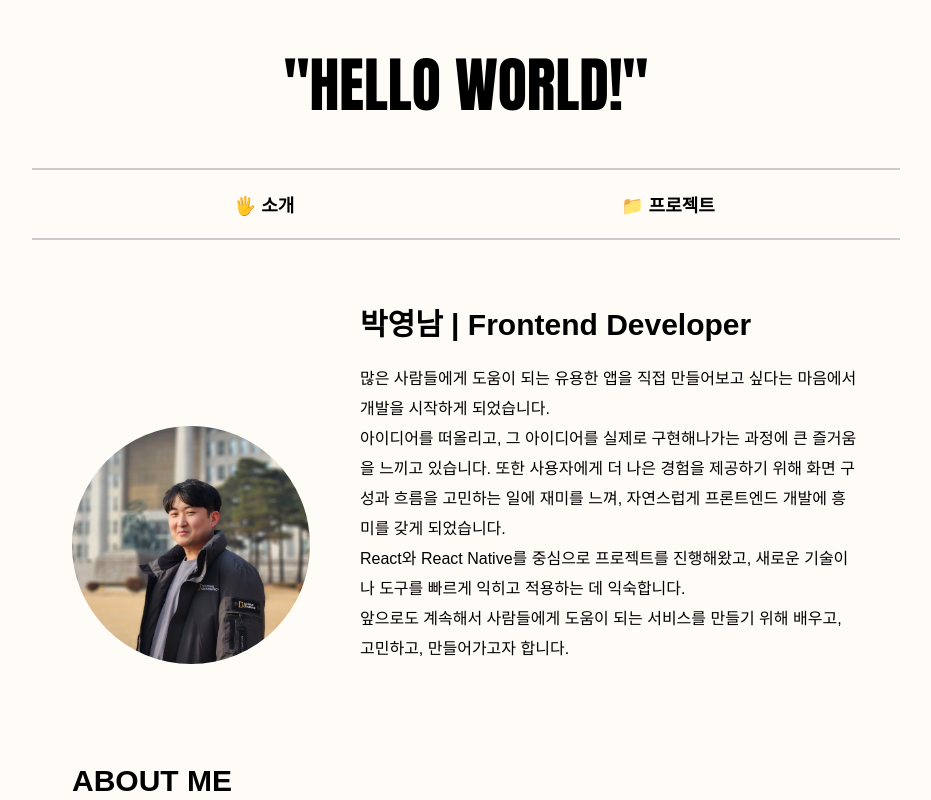
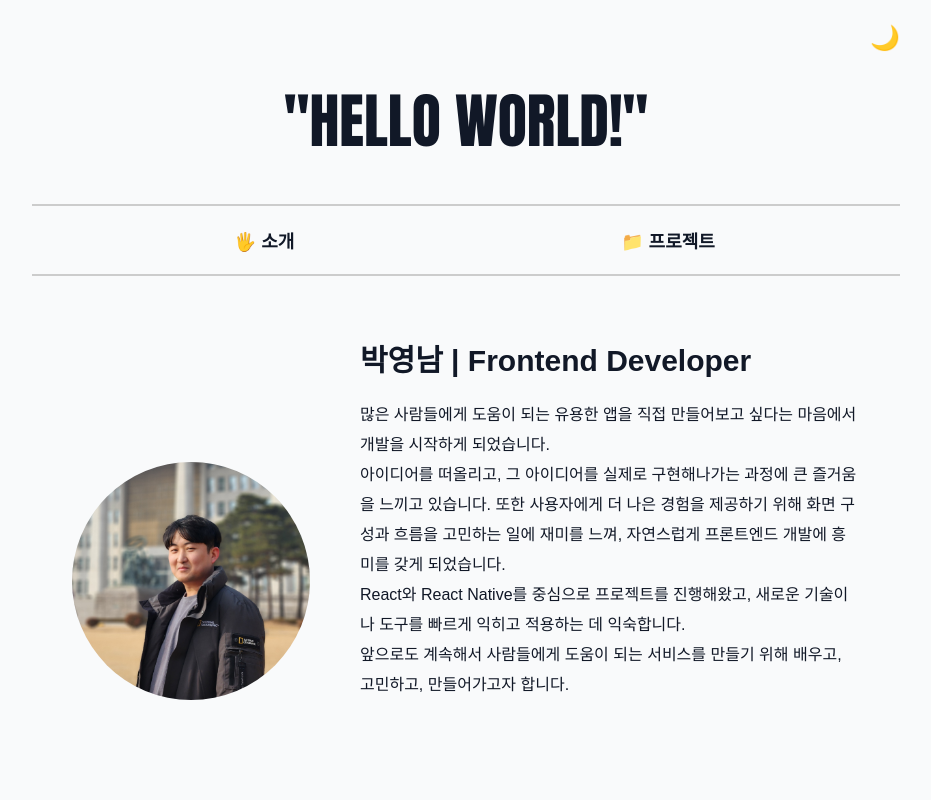
Before and after one commit to FreshSangchoo/blog, a React (Vite) app in the folder frontend/: page /introduce in a window 1280 px wide. Shown: the top 800 px of the page, without its empty margins (174-1105 px from the left). Built offline with nearby package versions, Linux system fonts and the light colour scheme; a small style sheet from the web is missing.

Commit message:
[feat] Create Dark/Light mode

```diff
--- a/frontend/src/App.css
+++ b/frontend/src/App.css
@@ -8,7 +8,56 @@ html {
   min-height: 100vh;
   margin: 0;
   padding: 0;
-  background-color: rgb(255, 252, 247);
+  transition: background-color 0.2s ease, color 0.2s ease;
+}
+
+/* Light Mode */
+:root {
+  --bg: rgb(249, 250, 251);
+  --surface: rgb(255, 255, 255);
+  --text: rgb(17, 24, 39);
+  --text-secondary: rgb(107, 114, 128);
+  --border: rgb(229, 231, 235);
+  --accent: rgb(37, 99, 235);
+  --accent-hover: rgb(30, 64, 175);
+  --error: rgb(220, 38, 38);
+  --success: rgb(22, 163, 74);
+  --radius: 10px;
+  --shadow: 0 4px 16px rgba(0, 0, 0, 0.05);
+}
+
+/* Dark mode */
+:root[data-theme="dark"] {
+  --bg: rgb(15, 23, 42);
+  --surface: rgb(30, 41, 59);
+  --text: rgb(241, 245, 249);
+  --text-secondary: rgb(148, 163, 184);
+  --border: rgb(51, 65, 85);
+  --accent: rgb(96, 165, 250);
+  --accent-hover: rgb(59, 130, 246);
+  --error: rgb(248, 113, 113);
+  --success: rgb(74, 222, 128);
+  --shadow: 0 4px 16px rgba(0, 0, 0, 0.25);
+}
+
+@media (prefers-color-scheme: dark) {
+  :root:not([data-theme="light"]) {
+    --bg: rgb(15, 23, 42);
+    --surface: rgb(30, 41, 59);
+    --text: rgb(241, 245, 249);
+    --text-secondary: rgb(148, 163, 184);
+    --border: rgb(51, 65, 85);
+    --accent: rgb(96, 165, 250);
+    --accent-hover: rgb(59, 130, 246);
+    --error: rgb(248, 113, 113);
+    --success: rgb(74, 222, 128);
+    --shadow: 0 4px 16px rgba(0, 0, 0, 0.25);
+  }
+}
+
+body {
+  background-color: var(--bg);
+  color: var(--text);
 }
 
 #root {
@@ -17,7 +66,7 @@ html {
 }
 
 button {
-  background-color: dodgerblue;
+  background-color: var(--accent);
   border: 1px solid transparent;
   border-radius: 6px;
   color: white;
@@ -29,4 +78,10 @@ button {
   padding: 0px 12px 0px 12px;
   text-align: center;
   vertical-align: top;
+  transition: background-color 0.2s ease, transform 0.1s ease;
 }
+
+button:disabled {
+  opacity: 0.6;
+  cursor: not-allowed;
+}
--- a/frontend/src/App.tsx
+++ b/frontend/src/App.tsx
@@ -8,8 +8,14 @@ import EditPost from "./components/post/EditPost";
 import PostList from "./components/post/PostList";
 import Project from "./components/project/Project";
 import ProjectDetail from "./components/project/ProjectDetail";
+import { useEffect } from "react";
+import { initTheme } from "@/utils/theme";
 
 function App() {
+  useEffect(() => {
+    initTheme();
+  }, []);
+
   return (
     <BrowserRouter>
       <Routes>
--- a/frontend/src/components/Header.tsx
+++ b/frontend/src/components/Header.tsx
@@ -1,11 +1,39 @@
+import TextButton from "@/components/TextButton";
 import "@/css/Header.css";
+import {
+  getStoredTheme,
+  getSystemPrefersDark,
+  toggleTheme,
+} from "@/utils/theme";
+import { useState } from "react";
 import { useNavigate } from "react-router-dom";
 
 function Header() {
   const navigate = useNavigate();
+  const [isDark, setIsDark] = useState<boolean>(() => {
+    const stored = getStoredTheme();
+    return stored ? stored === "dark" : getSystemPrefersDark();
+  });
+
+  const changeMode = () => {
+    const next = toggleTheme();
+    setIsDark(next === "dark");
+  };
+
   return (
-    <div className="header-container" onClick={() => navigate("/")}>
-      "HELLO WORLD!"
+    <div className="header-container">
+      <div className="header-button-container">
+        <TextButton
+          text={`${isDark ? "☀️" : "🌙"}`}
+          onClick={changeMode}
+          bold
+          size={24}
+          title={isDark ? "라이트 모드" : "다크 모드"}
+        />
+      </div>
+      <div className="header-signboard-container" onClick={() => navigate("/")}>
+        "HELLO WORLD!"
+      </div>
     </div>
   );
 }
--- /dev/null
+++ b/frontend/src/components/TextButton.tsx
@@ -0,0 +1,39 @@
+import "@/css/TextButton.css";
+
+interface TextButtonProps {
+  text: string;
+  onClick?: () => void;
+  underline?: boolean;
+  bold?: boolean;
+  size?: number;
+  color?: "primary" | "secondary" | "accent";
+  className?: string;
+  title?: string;
+}
+
+function TextButton({
+  text,
+  onClick,
+  underline,
+  bold,
+  size = 16,
+  color = "primary",
+  className = "",
+  title,
+}: TextButtonProps) {
+  return (
+    <button
+      className={`text-button ${color}
+      ${underline ? "underline" : ""}
+      ${bold ? "bold" : ""}
+      ${className}`}
+      style={size ? { fontSize: `${size}px` } : {}}
+      onClick={onClick}
+      title={title}
+    >
+      {text}
+    </button>
+  );
+}
+
+export default TextButton;
--- a/frontend/src/css/Header.css
+++ b/frontend/src/css/Header.css
@@ -1,6 +1,17 @@
 .header-container {
   display: flex;
   width: 70%;
+  flex-direction: column;
+}
+
+.header-button-container {
+  display: flex;
+  justify-content: end;
+  align-items: center;
+}
+
+.header-signboard-container {
+  display: flex;
   height: 150px;
   flex: auto;
   justify-content: center;
--- /dev/null
+++ b/frontend/src/css/TextButton.css
@@ -0,0 +1,36 @@
+.text-button {
+  background: none;
+  border: none;
+  padding: 0;
+  margin: 0;
+  font: inherit;
+  cursor: pointer;
+  transition: color 0.2s ease;
+}
+
+.text-button.underline {
+  text-decoration: underline;
+}
+
+.text-button.primary {
+  color: var(--text);
+}
+
+.text-button.secondary {
+  color: var(--text-secondary);
+}
+
+.text-button.accent {
+  color: var(--accent);
+}
+
+.text-button.bold {
+  font-weight: 700;
+}
+
+.text-button.size {
+}
+
+.text-button:hover {
+  color: var(--accent-hover);
+}
--- /dev/null
+++ b/frontend/src/utils/theme.ts
@@ -0,0 +1,31 @@
+const STORAGE_KEY = "theme";
+
+export function getStoredTheme(): "light" | "dark" | null {
+  const theme = localStorage.getItem(STORAGE_KEY);
+  return theme === "light" || theme === "dark" ? theme : null;
+}
+
+export function getSystemPrefersDark(): boolean {
+  return window.matchMedia?.("(prefers-color-scheme: dark)").matches ?? false;
+}
+
+export function applyTheme(theme: "light" | "dark") {
+  document.documentElement.setAttribute("data-theme", theme);
+}
+
+export function initTheme() {
+  const stored = getStoredTheme();
+  const initial = stored ?? (getSystemPrefersDark() ? "dark" : "light");
+  applyTheme(initial);
+}
+
+export function toggleTheme(): "light" | "dark" {
+  const current =
+    document.documentElement.getAttribute("data-theme") === "dark"
+      ? "dark"
+      : "light";
+  const next: "light" | "dark" = current === "dark" ? "light" : "dark";
+  applyTheme(next);
+  localStorage.setItem(STORAGE_KEY, next);
+  return next;
+}
```
